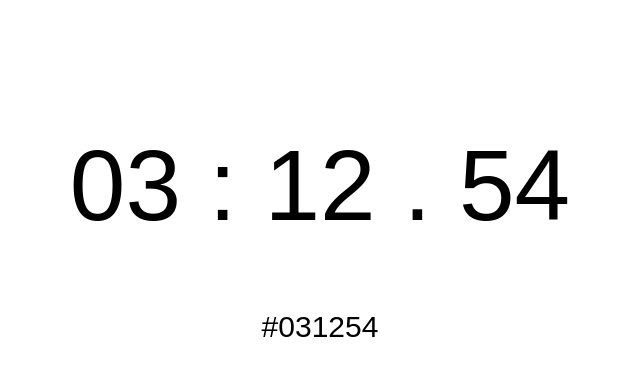
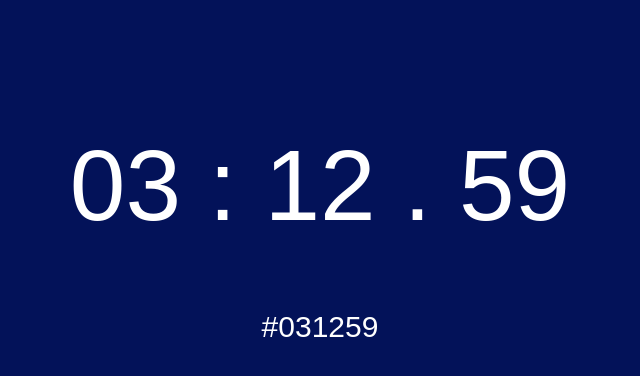
Before and after one commit to wur3/hex-clock, a plain HTML site: page index.html in a window 1280 px wide. Shown: the whole page, without its empty margins (320-960 px from the left). Drawn offline with Linux system fonts and the light colour scheme.

Commit message:
Color changing

```diff
--- a/css/style.css
+++ b/css/style.css
@@ -1,7 +1,8 @@
 body {
-  font-family: Arial, Helvetica, sans-serif;
+  font-family: sans-serif;
   margin-top: 10%;
   text-align: center;
+  color: white;
 }
 
 #clock {
--- a/js/app.js
+++ b/js/app.js
@@ -24,6 +24,8 @@ function hexClock() {
 
   clock.textContent = clockStr;
   hexColor.textContent = colorStr;
+
+  document.body.style.background = colorStr;
 }
-
 hexClock();
+setInterval(hexClock, 1000);
```
